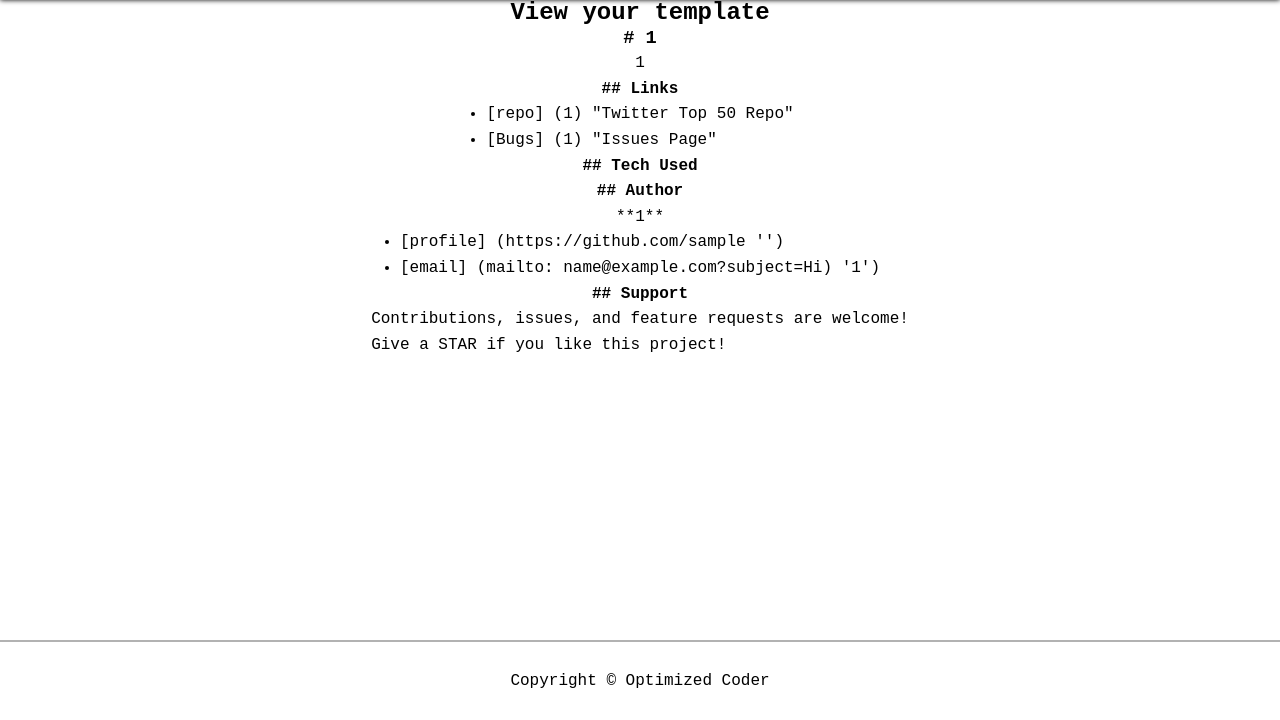
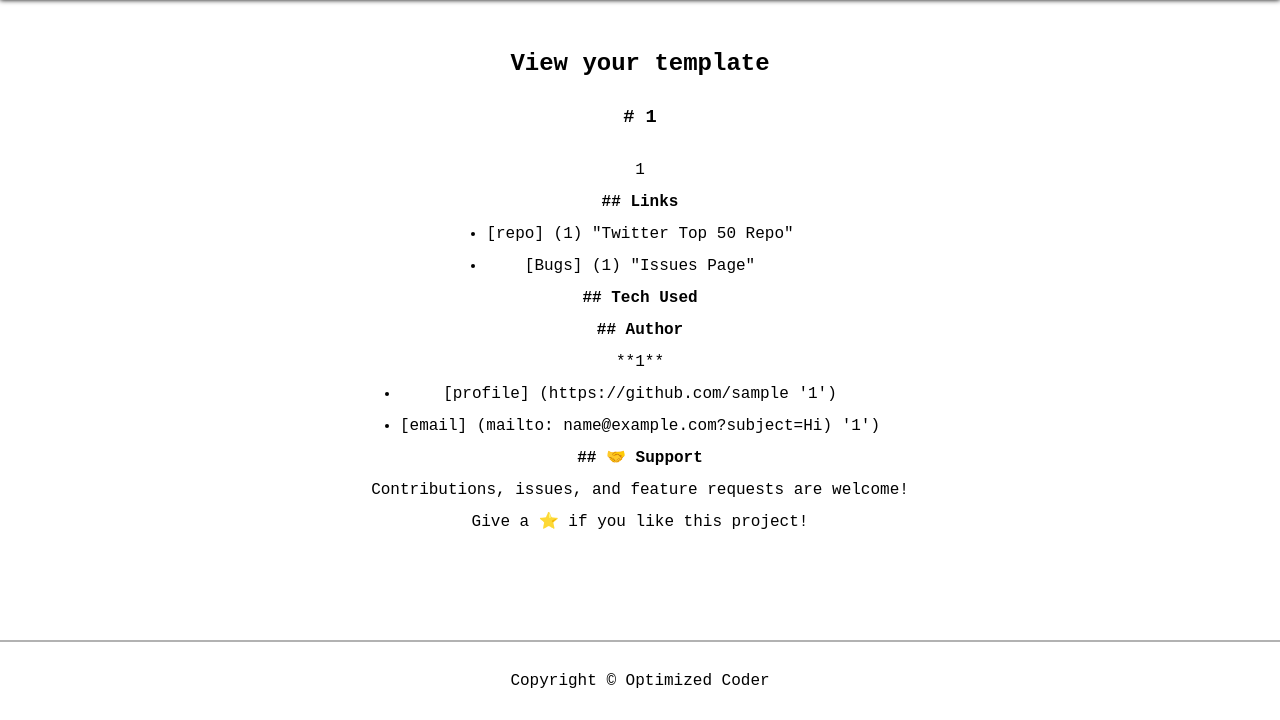
Before and after one commit to Optimized-Coder/readme_generator, a Flask app: template core/templates/template.html in a window 1280 px wide. Shown: the part 80-800 px from the top of the page. Run offline with Flask 2, Linux system fonts and the light colour scheme; the template is opened without the code that fills it, so the values that code supplies are empty; the visitor is signed in with stand-in values (Sample User, id 1).

Commit message:
styling template and fix missing data

```diff
--- a/core/static/main.css
+++ b/core/static/main.css
@@ -87,4 +87,9 @@ footer a:hover {
     flex-direction: column;
     align-items: center;
     line-height: 1.6rem;
+    padding: 3rem;
+    line-height: 2rem;
+    text-align: center;
+} .template h3, h2 {
+    padding-bottom: 1.3rem;
 }
--- a/core/templates/template.html
+++ b/core/templates/template.html
@@ -33,18 +33,18 @@
     <br>
     <ul>
         <li>
-            [profile] (https://github.com/{{session.get('username', None)}} '{{author}}')
+            [profile] (https://github.com/{{session.get('username', None)}} '{{session.get('author', None)}}')
         </li>
         <li>
             [email] (mailto: {{session.get('email', None)
         }}?subject=Hi) '{{session.get('author', None)}}')
         </li>
     </ul>
-    <h4>## Support</h4>
+    <h4>## 🤝 Support</h4>
     <p>
         Contributions, issues, and feature requests are welcome!
         <br>
-        Give a STAR if you like this project!
+        Give a ⭐️ if you like this project!
 
     </p>
 </div>
```
